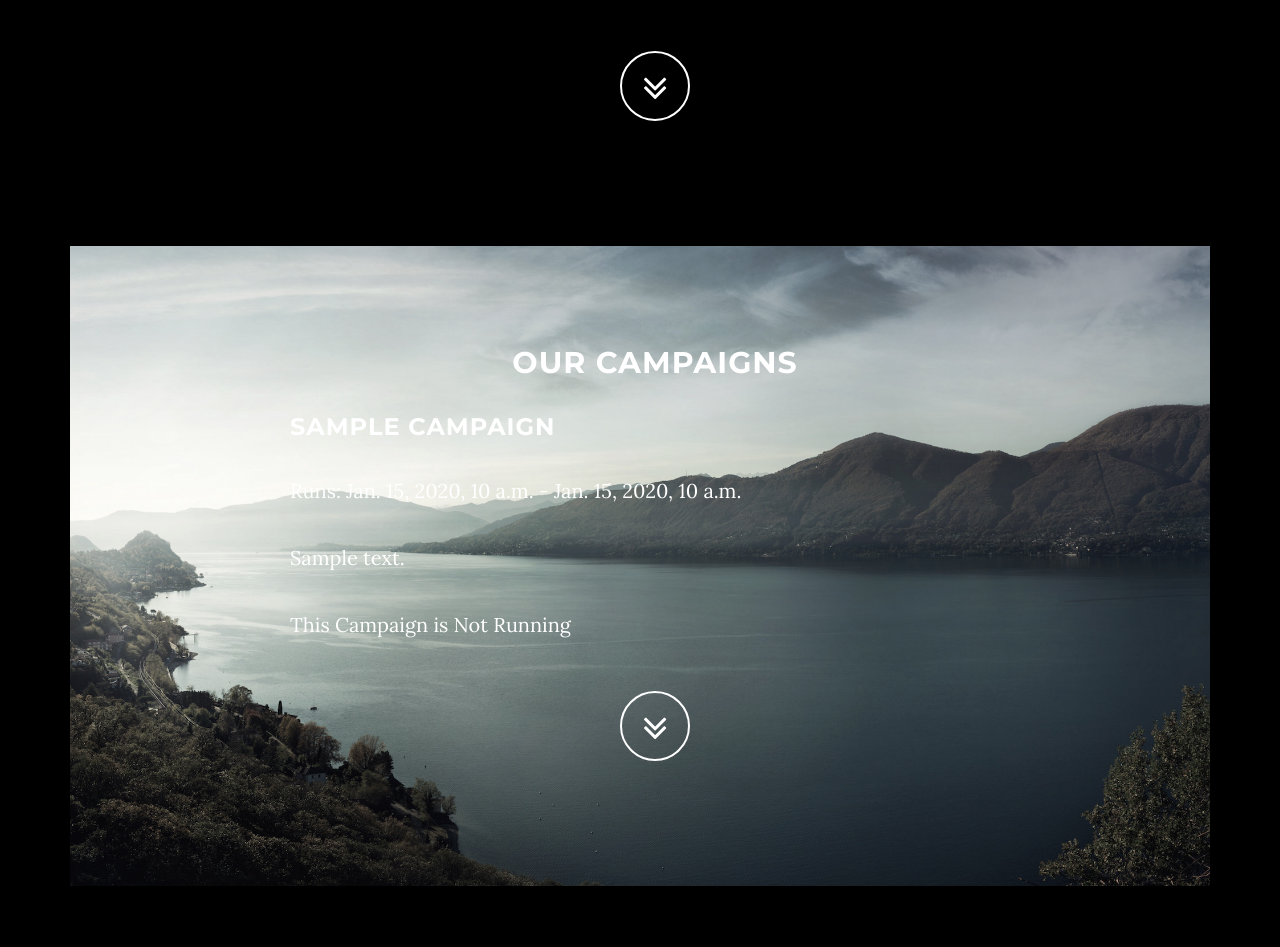
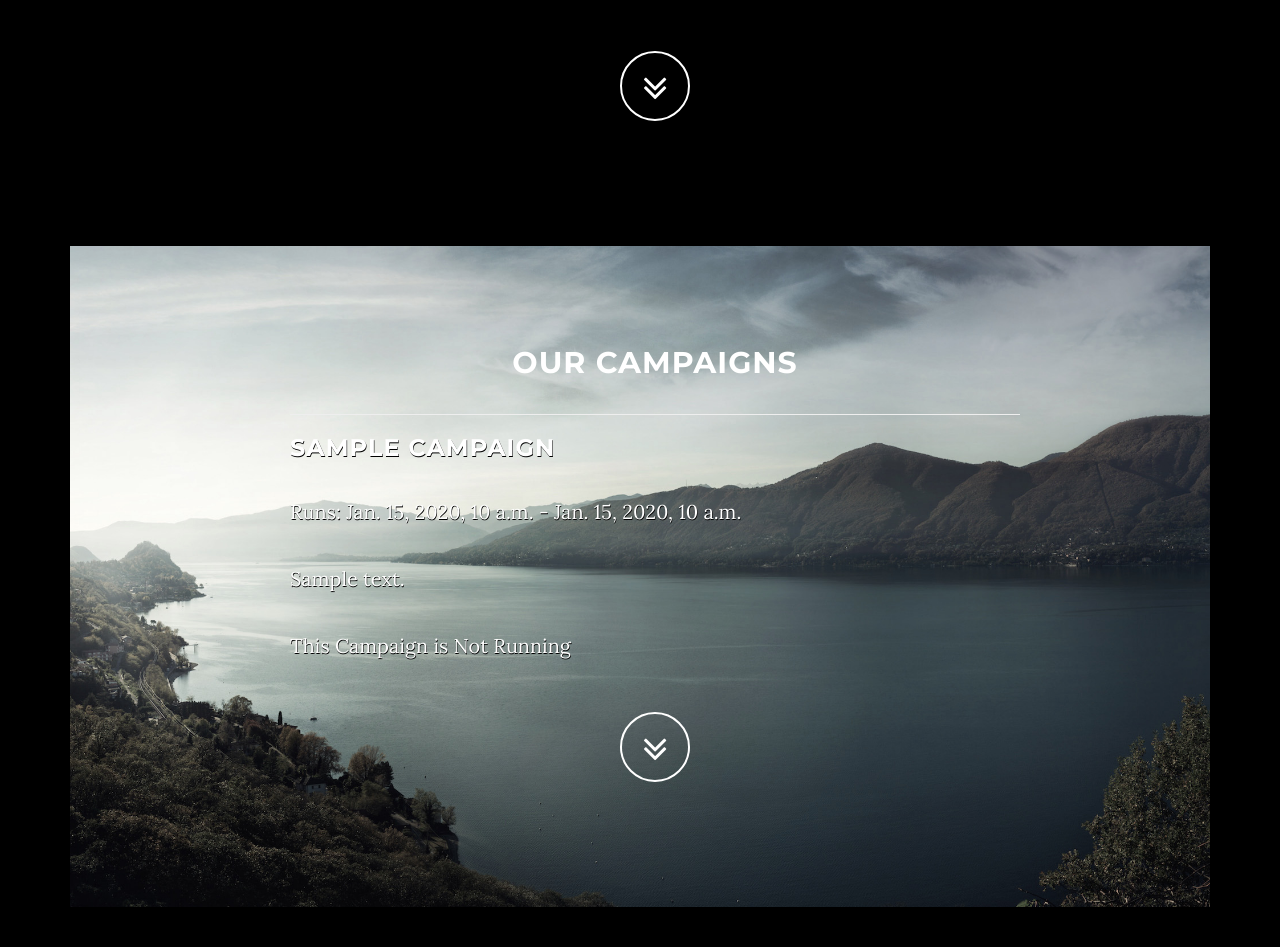
Before and after one commit to yourbuddyconner/cs399-agency, a Django app: template app/templates/home.html in a window 1280 px wide. Shown: the part 1026-1973 px from the top of the page. Run offline with Django 3.2, Linux system fonts and the light colour scheme; the template is opened without the code that fills it: most values are stand-ins (such as "Sample title", 1, 10 or a date in 2020); parts of the project's set-up code (start-up, migrations or seed data) failed here and were passed over; some libraries are stand-ins or nearby versions.

Commit message:
made text readable campaigns

```diff
--- a/app/static/css/grayscale.css
+++ b/app/static/css/grayscale.css
@@ -158,6 +158,9 @@ a:focus {
     text-shadow: 2px 2px 2px #000;
 }
 
+.campaign-info p, h3{
+    text-shadow: .5px .5px .5px #000;
+}
 .intro .intro-body .intro-text {
     font-size: 18px;
 }
--- a/app/templates/home.html
+++ b/app/templates/home.html
@@ -41,7 +41,8 @@
 				<div class="col-lg-8 col-lg-offset-2">
 					<h2>Our Campaigns</h2>
 					{% for campaign in campaigns %}
-					<div class="text-left">
+					<hr>
+					<div class="campaign-info text-left">
 						<h3>{{campaign.name}}</h3>
 						<p>Runs: {{campaign.start_date}} - {{campaign.end_date}}</p>
 						<p>{{campaign.description}}</p>
@@ -55,6 +56,7 @@
 							{% endif %}
 						</p>
 					</div>
+
 					{% endfor %}
 					<a href="#contact" id="scroll-button" class="btn btn-circle page-scroll">
 						<i class="fa fa-angle-double-down animated"></i>
```
